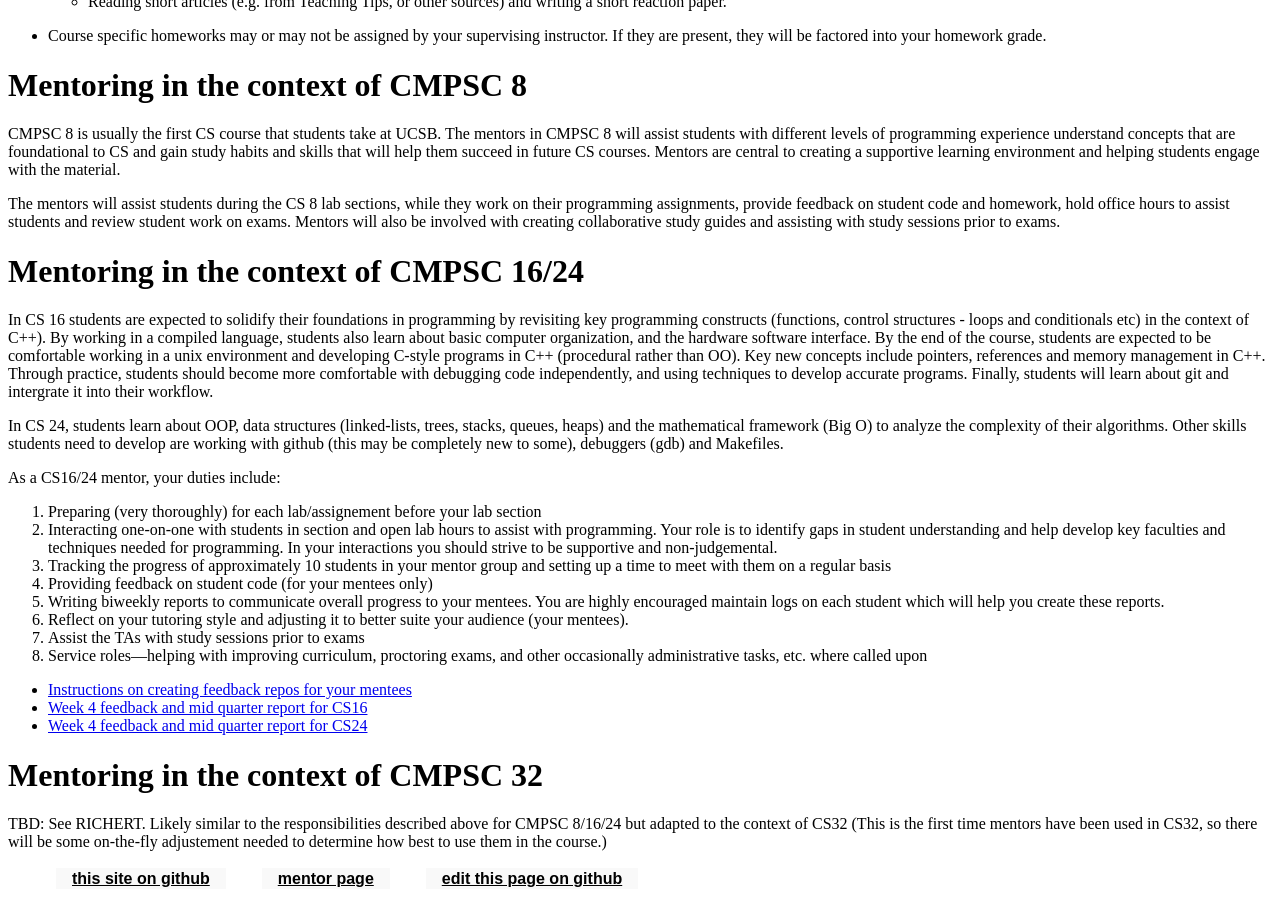
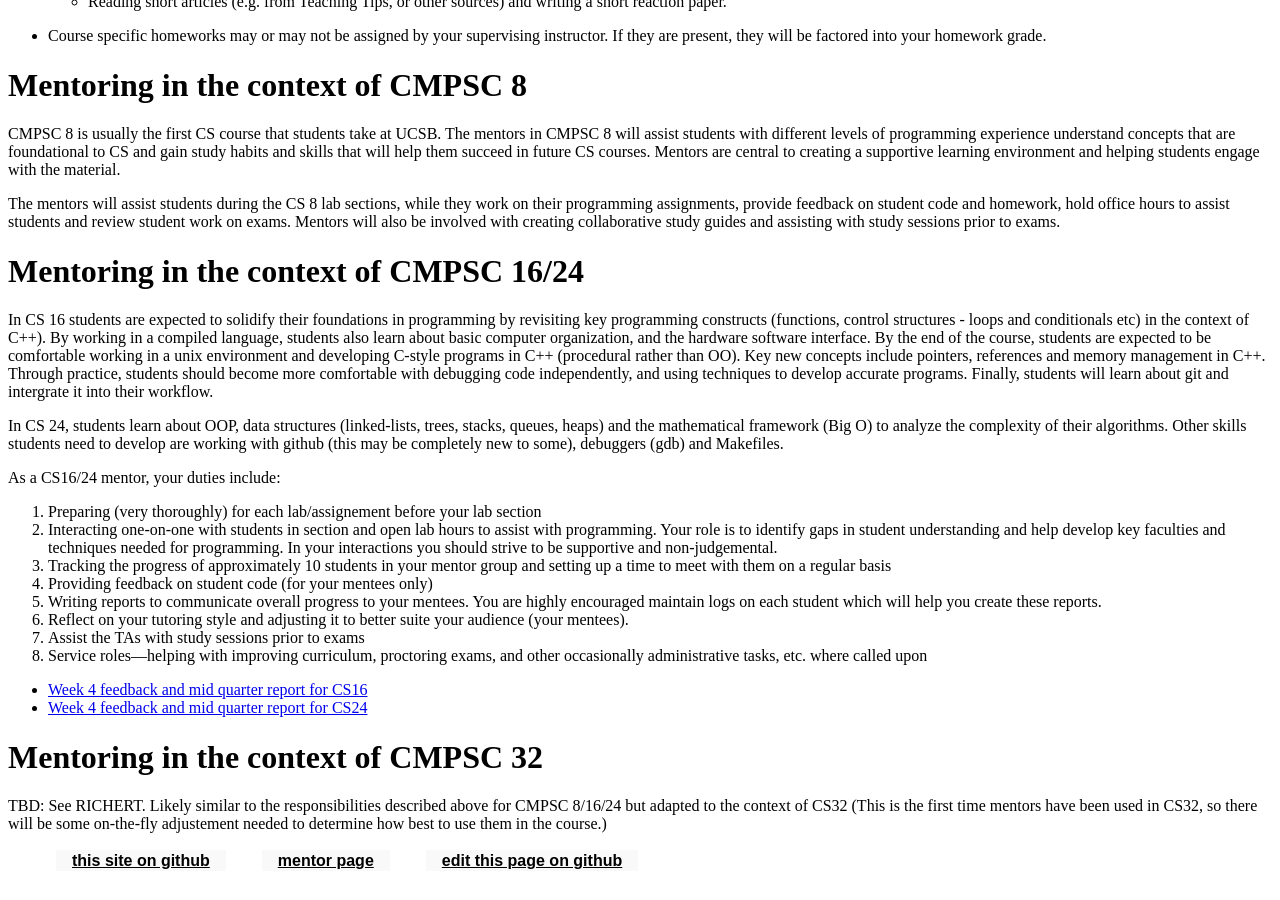
Before and after one commit to ucsb-cs190j-s18/ucsb-cs190j-s18.github.io, a Jekyll site: the page built from _info/syllabus.md, in a window 1280 px wide and 900 px high, scrolled down 2201 px. Built offline with Jekyll 4.4.1, drawn with Linux system fonts in a browser that asks for light colours; some of the changed text lies outside the part shown.

Commit message:
Update syllabus.md

```diff
--- a/_info/syllabus.md
+++ b/_info/syllabus.md
@@ -117,13 +117,12 @@ As a CS16/24 mentor, your duties include:
 2. Interacting one-on-one with students in section and open lab hours to assist with programming. Your role is to identify gaps in student understanding and help develop key faculties and techniques needed for programming. In your interactions you should strive to be supportive and non-judgemental.
 3. Tracking the progress of approximately 10 students in your mentor group and setting up a time to meet with them on a regular basis
 4. Providing feedback on student code (for your mentees only)
-5. Writing biweekly reports to communicate overall progress to your mentees. You are highly encouraged maintain logs on each student which will help you create these reports.
+5. Writing reports to communicate overall progress to your mentees. You are highly encouraged maintain logs on each student which will help you create these reports.
 6. Reflect on your tutoring style and adjusting it to better suite your audience (your mentees).
 7. Assist the TAs with study sessions prior to exams
 8. Service roles---helping with improving curriculum, proctoring exams, and other occasionally administrative tasks, etc. where called upon
 
 
-* [Instructions on creating feedback repos for your mentees](https://github.com/ucsb-cs16-24-mirza-mentors/weekly-guidelines/blob/master/create_feedback_repo.md)
 * [Week 4 feedback and mid quarter report for CS16](https://github.com/ucsb-cs16-24-mirza-mentors/weekly-guidelines/blob/master/CS16-weekly-guideline.md)
 * [Week 4 feedback and mid quarter report for CS24](https://github.com/ucsb-cs16-24-mirza-mentors/weekly-guidelines/blob/master/CS24-weekly-guideline.md)
 
```
Also changed, not shown: other parts of _info/syllabus.md (+1 -1 lines).
